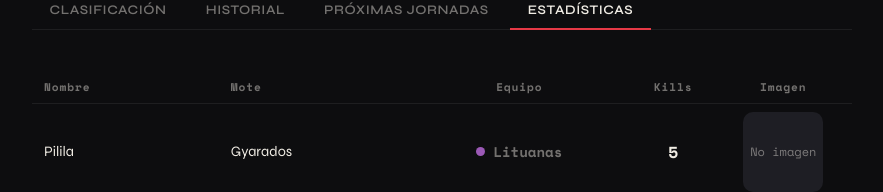
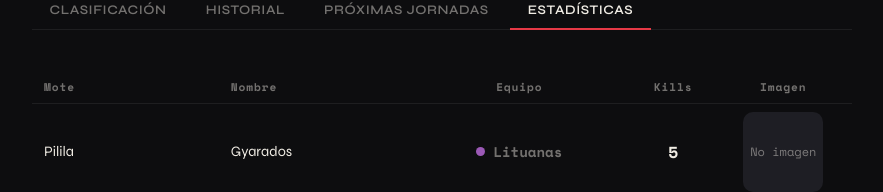
Before and after one commit to Ibon-Eito/IIICopaPiston, a React (Vite) app: page /estadisticas in a window 1280 px wide. Shown: the part 181-373 px from the top of the page, without its empty margins (198-1081 px from the left). Built offline with nearby package versions, Linux system fonts and the light colour scheme; no server answers.

Commit message:
Undo previous commit

```diff
--- a/src/components/Statistics.jsx
+++ b/src/components/Statistics.jsx
@@ -50,8 +50,8 @@ export default function Statistics() {
       <table>
         <thead>
           <tr>
+            <th>Mote</th>
             <th>Nombre</th>
-            <th>Mote</th>
             <th>Equipo</th>
             <th>Kills</th>
             <th>Imagen</th>
```
